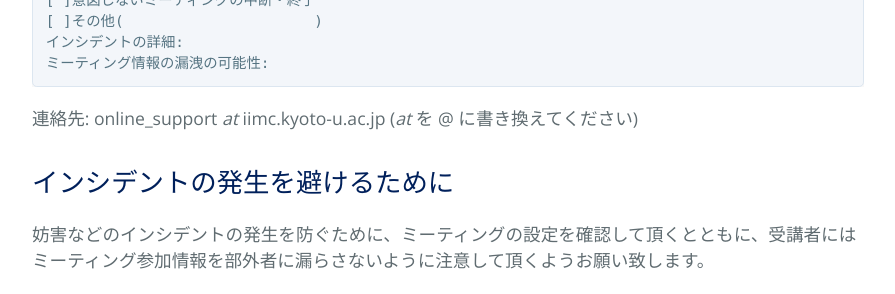
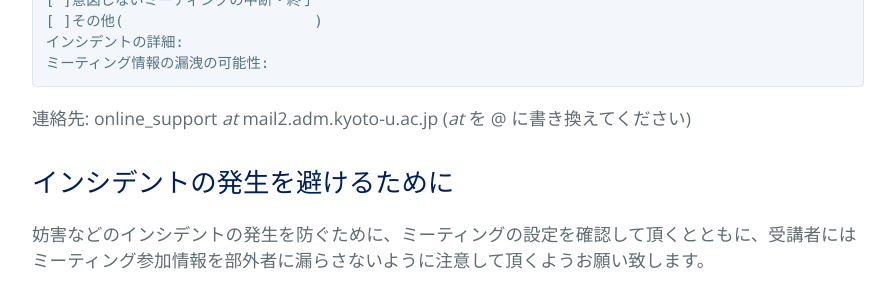
Before and after one commit to kyoto-u/online-edu, a Jekyll site: the page built from zoom-security-action.md, in a window 1280 px wide and 900 px high, scrolled down 1712 px. Shown: the part 486-780 px from the top of the window, without its empty margins (192-1087 px from the left). Built offline with Jekyll 4.4.1, drawn with Linux system fonts in a browser that asks for light colours.

Commit message:
Update zoom-security-action.md

````diff
--- a/zoom-security-action.md
+++ b/zoom-security-action.md
@@ -60,7 +60,7 @@ Zoomミーティングについての情報
 ミーティング情報の漏洩の可能性:
 ```
 
-連絡先: online_support _at_ iimc.kyoto-u.ac.jp (_at_ を @ に書き換えてください)
+連絡先: online_support _at_ mail2.adm.kyoto-u.ac.jp (_at_ を @ に書き換えてください)
 
 ## インシデントの発生を避けるために
 
````
